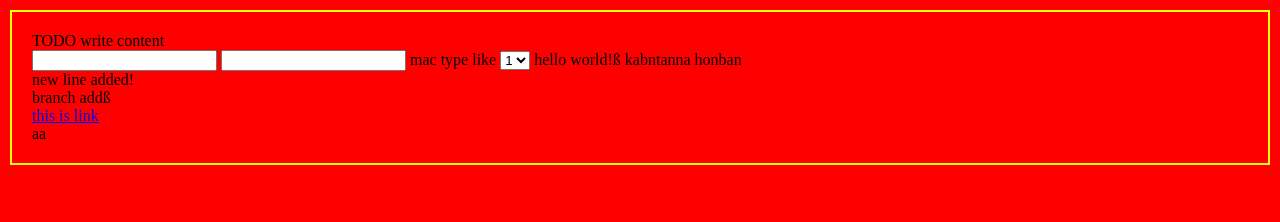
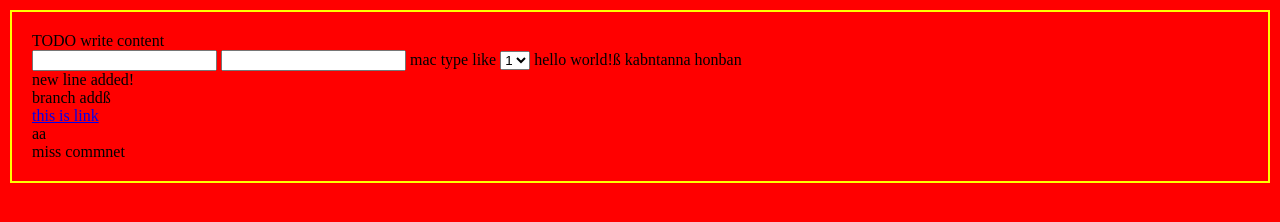
Before and after one commit to miyachi3000/new_html, a plain HTML site: page public_html/index.html in a window 1280 px wide. Drawn offline with Linux system fonts and the light colour scheme.

Commit message:
miss happen

```diff
--- a/public_html/index.html
+++ b/public_html/index.html
@@ -46,6 +46,6 @@ and open the template in the editor.
     <div><a href="#">this is link</a></div>
 
     <div draggable="ture"> aa </div>
-
+    miss commnet
     </body>
 </html>
```
